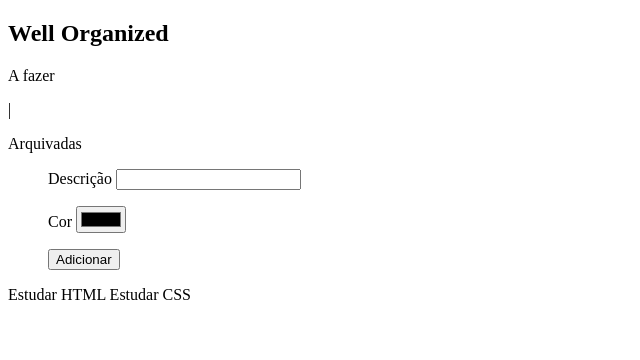
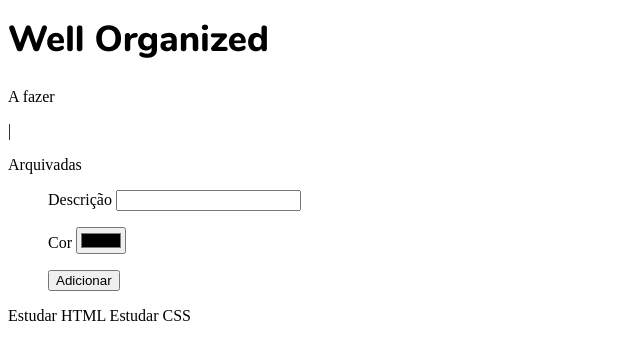
Before and after one commit to lucasmartinsribeiro/WellOrganized, a plain HTML site: page index.html in a window 1280 px wide. Shown: the whole page, without its empty margins (0-640 px from the left). Drawn offline with Linux system fonts and the light colour scheme.

Commit message:
header with logo Well Organized

```diff
--- a/index.html
+++ b/index.html
@@ -9,7 +9,7 @@
 <body>
     <header>
         <section>
-            <h1>Well Organized</h1>
+            <img src="public/assets/well-organized-logo.png">
             <p>A fazer</p>
             |
             <p>Arquivadas</p>
```
